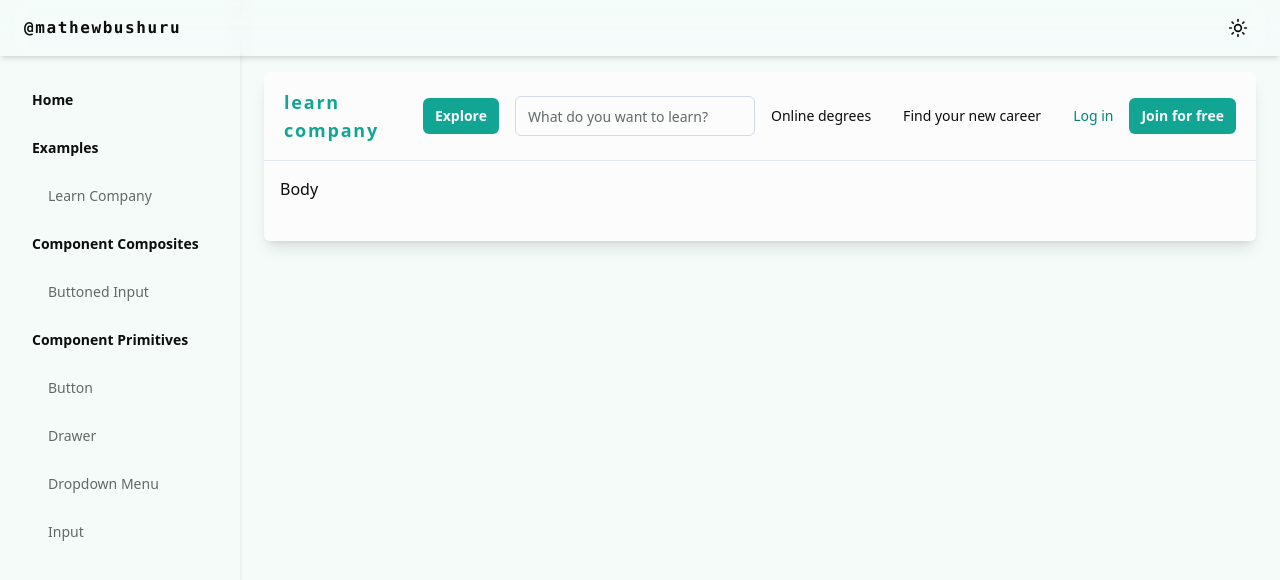
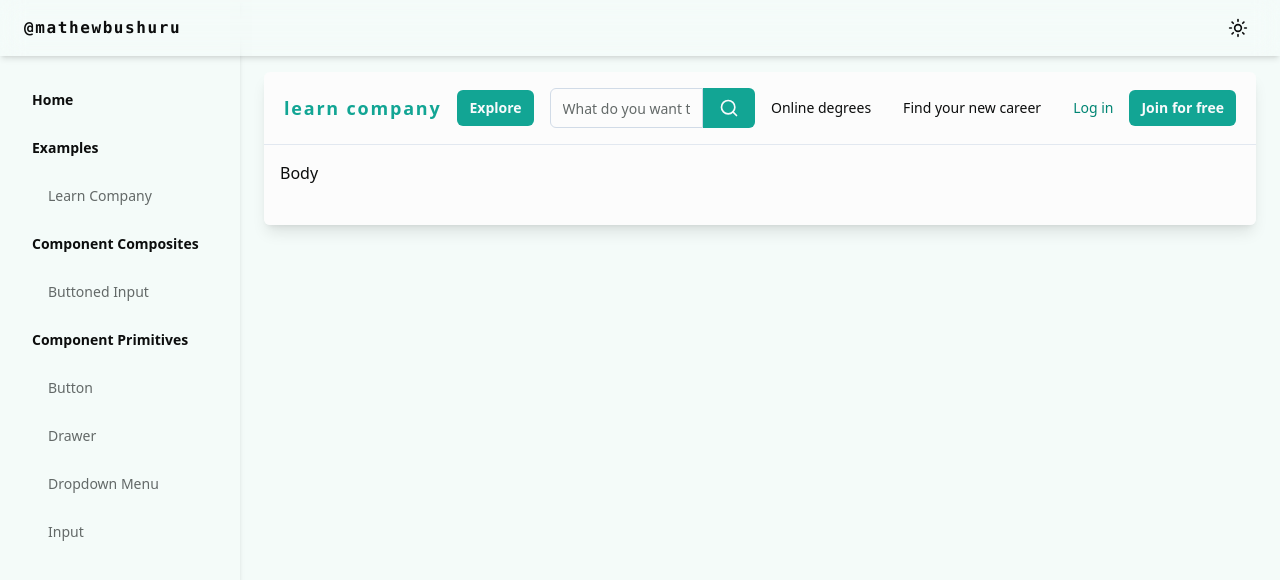
Before and after one commit to mathewbushuru/design-system, a React (Vite) app: page /examples/learn-company in a window 1280 px wide. Shown: the top 580 px of the page. Built offline with nearby package versions, Linux system fonts and the light colour scheme.

Commit message:
Learn Comany to use ButtonedInput instead of Input

```diff
--- a/src/components/composites/buttoned-input.tsx
+++ b/src/components/composites/buttoned-input.tsx
@@ -1,19 +1,37 @@
 import { type LucideIcon } from "lucide-react";
+import { type ClassValue } from "clsx";
+
+import { cn } from "@/lib/utils";
 
 import Button from "@/components/primitives/button";
 import { Input } from "@/components/primitives/input";
 
 interface IconedInputProps extends React.HTMLAttributes<HTMLDivElement> {
   action: LucideIcon | string;
+  placeholder?: string;
+  inputStyles?: ClassValue;
+  buttonStyles?: ClassValue;
 }
 
-export default function ButtonedInput({ action }: IconedInputProps) {
+export default function ButtonedInput({
+  action,
+  placeholder,
+  className,
+  inputStyles,
+  buttonStyles,
+}: IconedInputProps) {
   const Action = action;
   return (
-    <div className="flex">
-      <Input className="rounded-r-none focus-visible:ring-transparent" />
-      <Button className="rounded-l-none">
-        {typeof action === "string" ? action : <Action className="w-5 h-5"/>}
+    <div className={cn("flex", className)}>
+      <Input
+        className={cn(
+          "rounded-r-none focus-visible:ring-transparent",
+          inputStyles,
+        )}
+        placeholder={placeholder}
+      />
+      <Button className={cn("rounded-l-none", buttonStyles)}>
+        {typeof action === "string" ? action : <Action className="h-5 w-5" />}
       </Button>
     </div>
   );
--- a/src/components/primitives/input.tsx
+++ b/src/components/primitives/input.tsx
@@ -2,8 +2,7 @@ import * as React from "react";
 
 import { cn } from "@/lib/utils";
 
-export interface InputProps
-  extends React.InputHTMLAttributes<HTMLInputElement> {}
+interface InputProps extends React.InputHTMLAttributes<HTMLInputElement> {}
 
 const Input = React.forwardRef<HTMLInputElement, InputProps>(
   ({ className, type, ...props }, ref) => {
@@ -21,4 +20,4 @@ const Input = React.forwardRef<HTMLInputElement, InputProps>(
   },
 );
 
-export { Input };
+export { Input, type InputProps };
--- a/src/examples/learn-company/components/navbar.tsx
+++ b/src/examples/learn-company/components/navbar.tsx
@@ -1,7 +1,7 @@
 import { Menu, Search } from "lucide-react";
 
 import Button from "@/components/primitives/button";
-import { Input } from "@/components/primitives/input";
+import ButtonedInput from "@/components/composites/buttoned-input";
 
 export default function Navbar() {
   return (
@@ -15,10 +15,11 @@ export default function Navbar() {
         <Button size="sm" className="hidden lg:block">
           Explore
         </Button>
-        <Input
-          className="hidden max-w-60 lg:block bg-popover"
-          type="search"
+        <ButtonedInput
+          action={Search}
           placeholder="What do you want to learn?"
+          className="hidden lg:flex flex-1 max-w-64"
+          inputStyles="bg-popover"
         />
         <Search className="h-6 w-6 stroke-1 text-muted-foreground lg:hidden" />
       </div>
--- a/src/showcase/composites/buttoned-input-showcase.tsx
+++ b/src/showcase/composites/buttoned-input-showcase.tsx
@@ -1,4 +1,4 @@
-import { Search } from "lucide-react";
+import { PhoneOutgoing } from "lucide-react";
 
 import ComponentShowcaseLayout from "@/layouts/component-showcase-layout";
 import ButtonedInput from "@/components/composites/buttoned-input";
@@ -15,14 +15,14 @@ export default function ButtonedInputShowcase() {
       usesLink={null}
     >
       <h1 className="my-4 text-center font-semibold text-muted-foreground sm:text-left">
-        Default IconedInput with Icon
+        Default ButtonedInput with Icon
       </h1>
       <div className="sm:max-w-md">
-       <ButtonedInput action={Search}/>
+       <ButtonedInput action={PhoneOutgoing}/>
       </div>
 
       <h1 className="my-4 text-center font-semibold text-muted-foreground sm:text-left">
-        Default IconedInput with Text
+        Default ButtonedInput with Text
       </h1>
       <div className="sm:max-w-md">
        <ButtonedInput action="Search"/>
```
